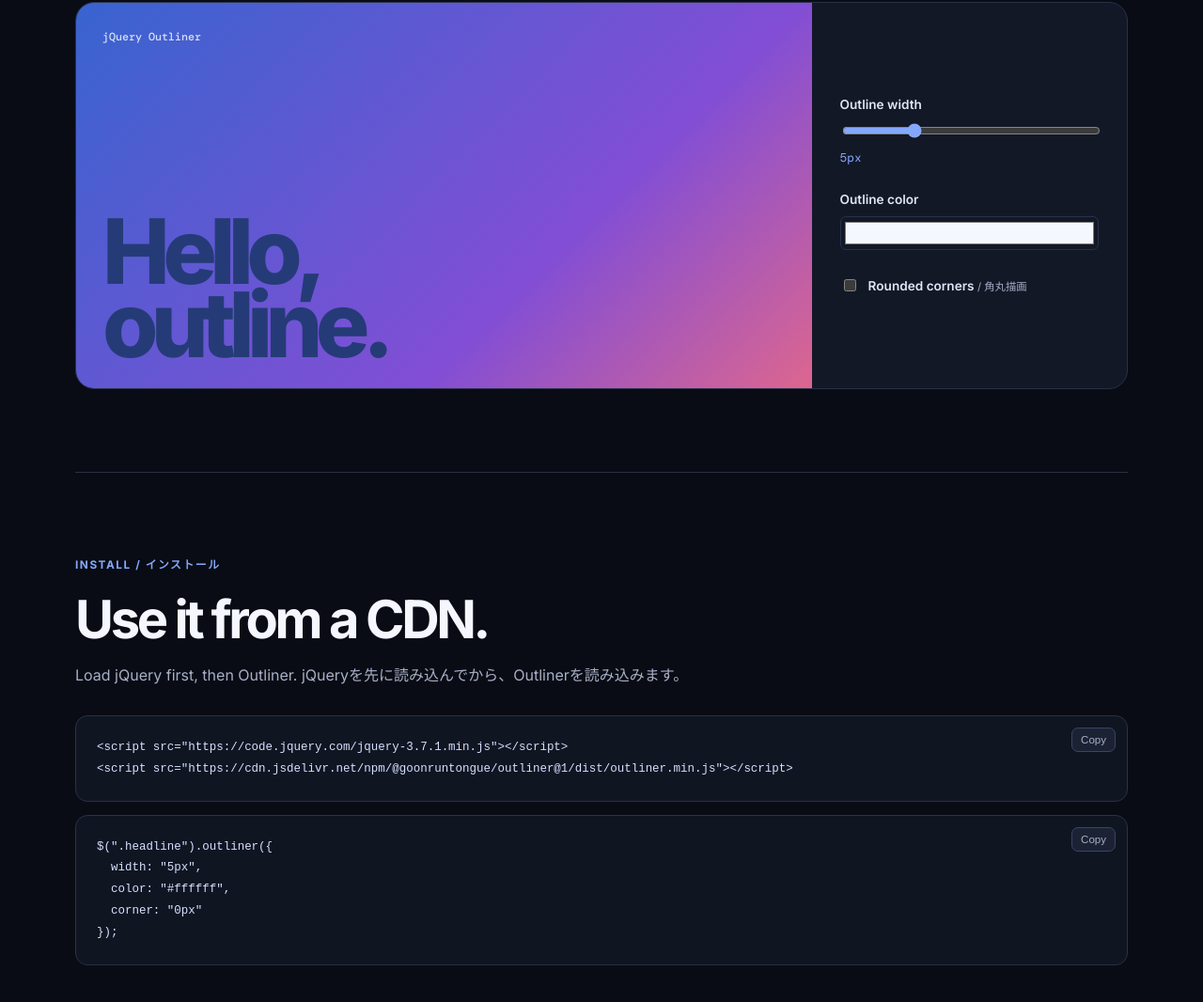
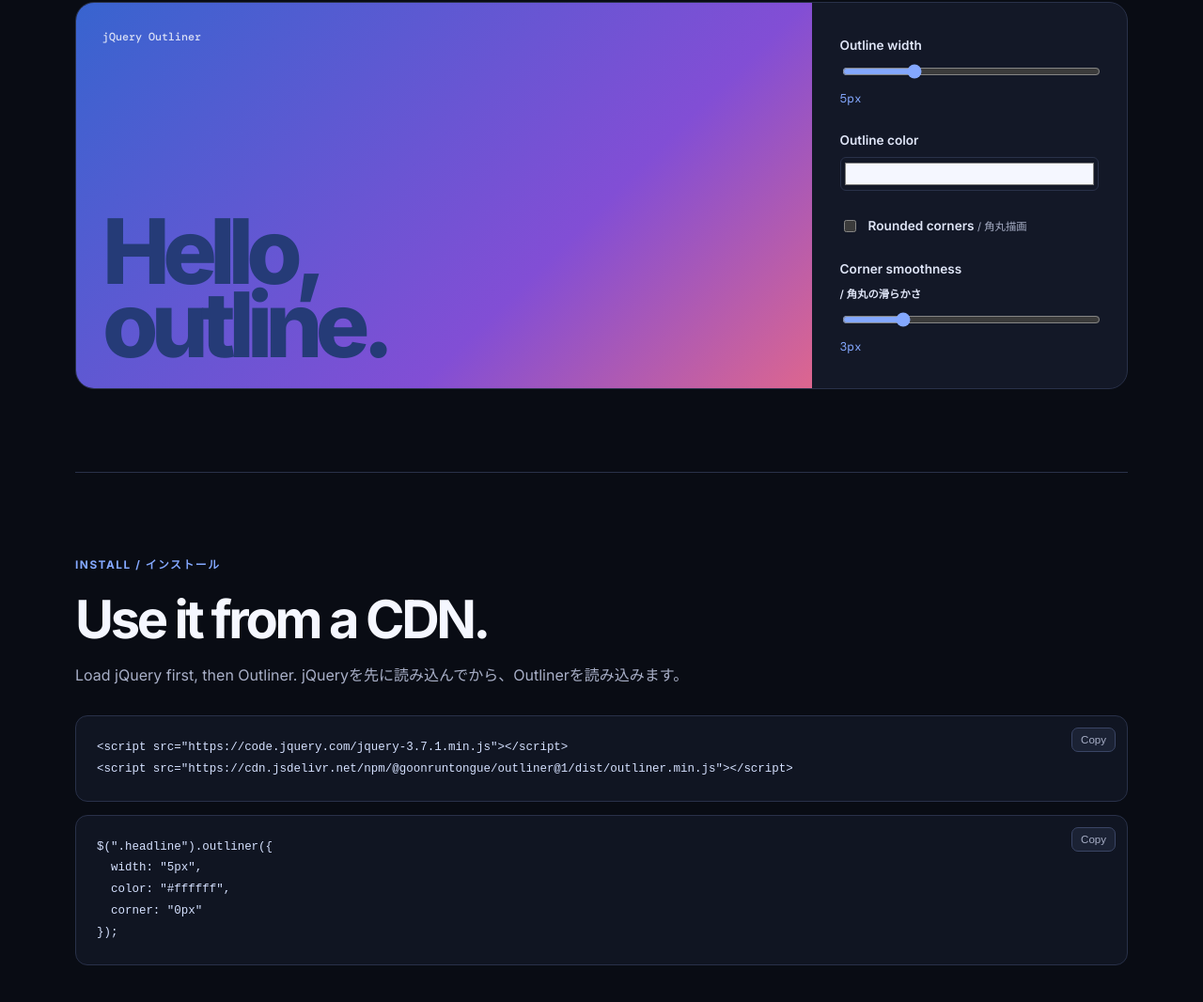
Before and after one commit to goonruntongue/outliner, a website: page index.html in a window 1280 px wide. Shown: the part 1067-2133 px from the top of the page at 94% size. Drawn offline with nearby package versions, Linux system fonts and the light colour scheme; a script that the page names is missing.

Commit message:
Link live demo and add corner controls

```diff
--- a/index.html
+++ b/index.html
@@ -55,6 +55,10 @@
               <input type="checkbox" id="rounded-control">
               <span>Rounded corners <small>/ 角丸描画</small></span>
             </label>
+            <label class="corner-control" id="corner-control" hidden>Corner smoothness <small>/ 角丸の滑らかさ</small>
+              <input type="range" id="corner-smoothness-control" min="1" max="10" value="3">
+              <output id="corner-smoothness-value">3px</output>
+            </label>
           </div>
         </div>
       </section>
```
Also changed, not shown: README.md.
